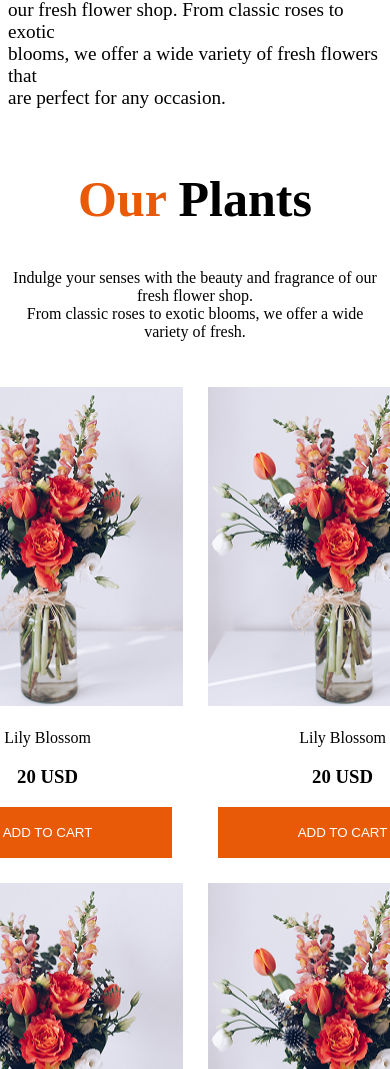
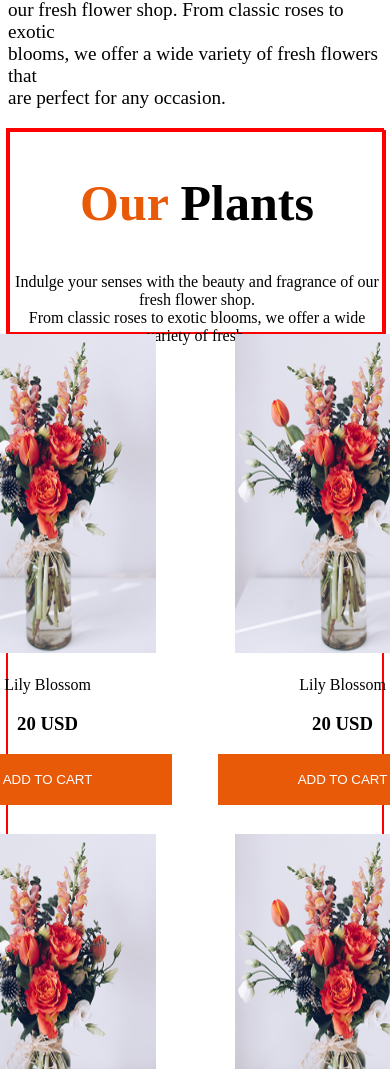
Before and after one commit to shams-labib/asignment-2, a plain HTML site: page index.html in a window 390 px wide. Shown: the part 945-2014 px from the top of the page. Drawn offline with Linux system fonts and the light colour scheme.

Commit message:
added some change

```diff
--- a/styles/style.css
+++ b/styles/style.css
@@ -62,10 +62,24 @@
 
 /* card section */
 .card-section {
+    display: flex;
+    justify-content: center;
+    align-items: center;
     text-align: center;
+    margin: 150px 802px;
+}
+.card-align {
+ width: 1200px;
+ height: 1182px;
+ border: 2px solid red;
+}
+.card-content {
+    height: 200px;
+    width: 1200px;
+    border: 2px solid red;
 }
 .card-sub-title {
-     flex-wrap: wrap;
+
 }
 .card-title {
     font-size: 50px;
@@ -75,12 +89,12 @@
     display: flex;
     justify-content: center;
     align-items: center;
+    text-align: center;
 }
 .card-box {
     display: grid;
     grid-template-columns: repeat(4,1fr);
     gap: 25px;
-    margin-top: 30px;
 }
 .card-image {
     height: 322px;
@@ -92,6 +106,13 @@
     background-color: #E95A08;
     color: white;
 }
+.card {
+    height: 450px;
+    width: 270px;
+    margin-bottom: 25px;
+}
+
+
 
 @media screen and (max-width:576px) {
     .display-none {
@@ -109,6 +130,7 @@
     }
     .hero-align {
         min-width: 100%;
+        margin: auto;
     }
     .hero-content {
         flex-direction: column-reverse;
@@ -117,7 +139,17 @@
         margin: auto;
     }
     .card-section {
-
+        margin: auto;
+    }
+    .card-image {
+        width: 80%;
+    }
+    .card-content {
+        width: 100%;
+    }
+    .card-align {
+        width: 100%;
+        height: 100%;
     }
     .card-box {
         grid-template-columns: repeat(2,1fr);
```
